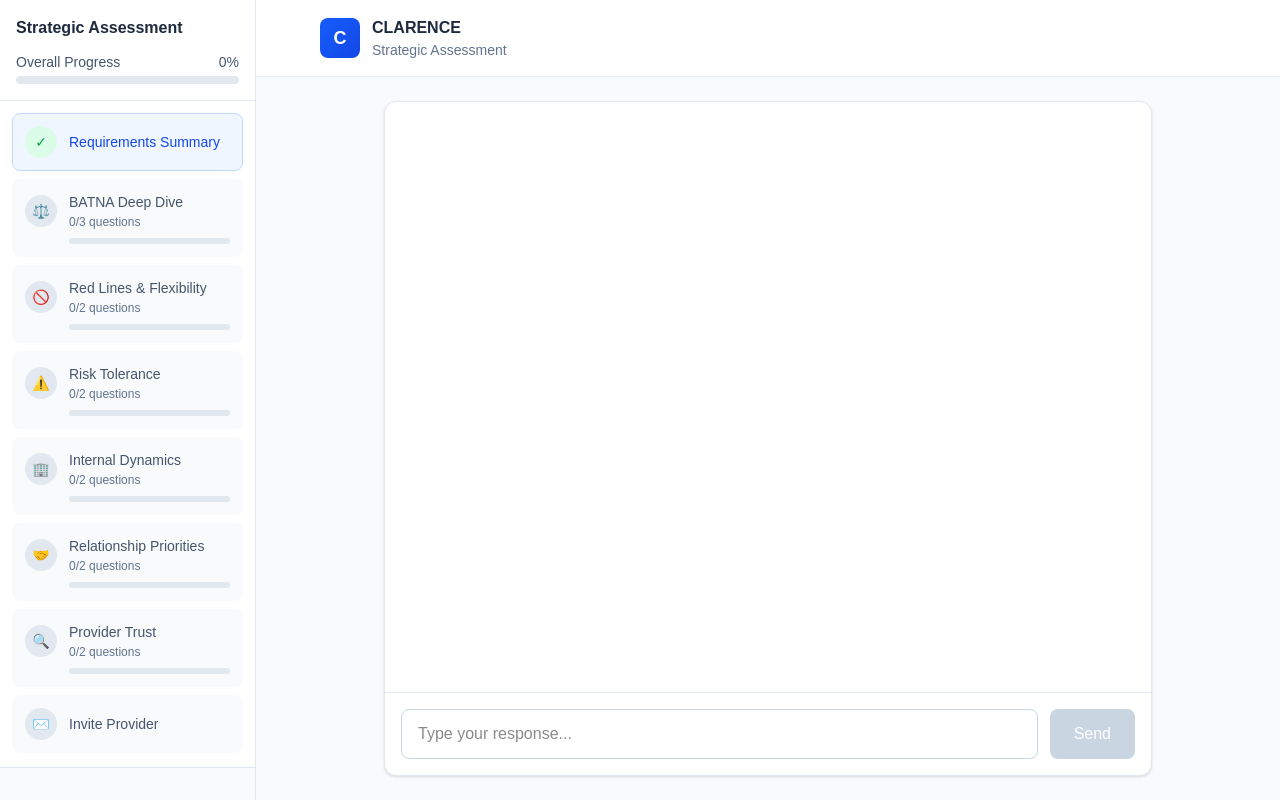
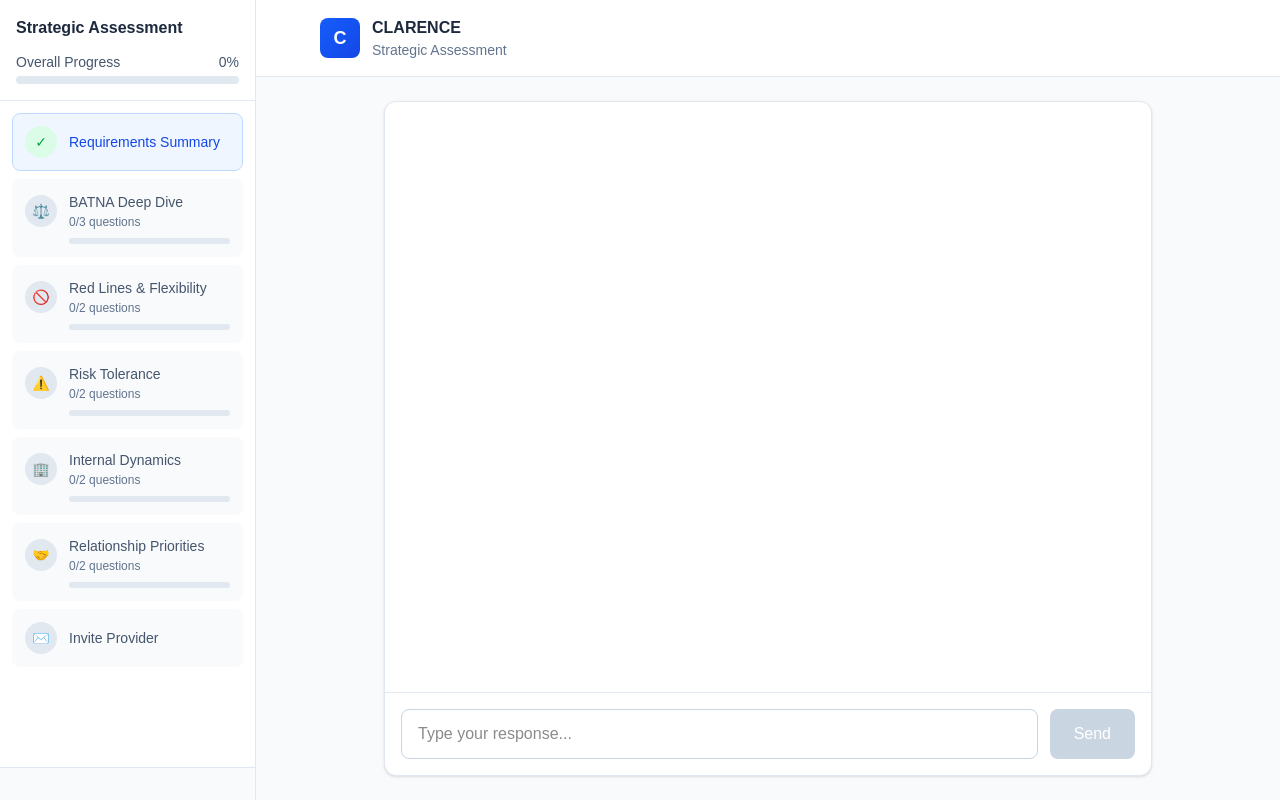
Before and after one commit to SpikeIreland/clarence, a Next.js app: page /auth/strategic-assessment in a window 1280 px wide. Built offline with nearby package versions, Linux system fonts and the light colour scheme.

Commit message:
Update: Remove single-provider assumptions from strategic assessment questionnaire

```diff
--- a/app/auth/strategic-assessment/page.tsx
+++ b/app/auth/strategic-assessment/page.tsx
@@ -78,9 +78,6 @@ interface StrategicAnswers {
   // Relationship priorities
   relationshipVsTerms: string
   longTermVision: string
-  // Provider-specific
-  providerConcerns: string
-  trustLevel: string
 }
 
 type QuestionKey = keyof StrategicAnswers
@@ -219,7 +216,7 @@ const getBiddersDisplay = (bidders: string): string => {
 const STRATEGIC_QUESTIONS: StrategicQuestion[] = [
   {
     key: 'batnaSpecifics',
-    question: "You mentioned having alternative options. Walk me through your Plan B specifically - if this provider walked away tomorrow, what would you actually do?",
+    question: "You mentioned having alternative options. Walk me through your Plan B specifically - if negotiations with your preferred provider(s) fell through tomorrow, what would you actually do?",
     context: (data) => data.numberOfBidders ? `I see you've identified ${data.numberOfBidders} competing providers.` : undefined
   },
   {
@@ -261,14 +258,6 @@ const STRATEGIC_QUESTIONS: StrategicQuestion[] = [
   {
     key: 'longTermVision',
     question: "Where do you see this provider relationship in 3-5 years? Is this a tactical fix or strategic partnership?",
-  },
-  {
-    key: 'providerConcerns',
-    question: "What worries you most about this provider specifically? Any concerns you haven't raised yet?",
-  },
-  {
-    key: 'trustLevel',
-    question: "Based on your interactions so far, how much do you trust this provider to deliver? And what would increase that trust?",
   }
 ]
 
@@ -321,15 +310,9 @@ function IntelligentQuestionnaireContent() {
       questionIndices: [9, 10],
     },
     {
-      id: 'trust',
-      name: 'Provider Trust',
-      icon: '🔍',
-      questionIndices: [11, 12],
-    },
-    {
-      id: 'complete',  // Changed from 'result'
-      name: 'Invite Provider',  // Changed from 'Leverage Result'
-      icon: '✉️',  // Changed from '🏆'
+      id: 'complete',
+      name: 'Invite Provider',
+      icon: '✉️',
       questionIndices: [] as number[],
     }
   ]
```
